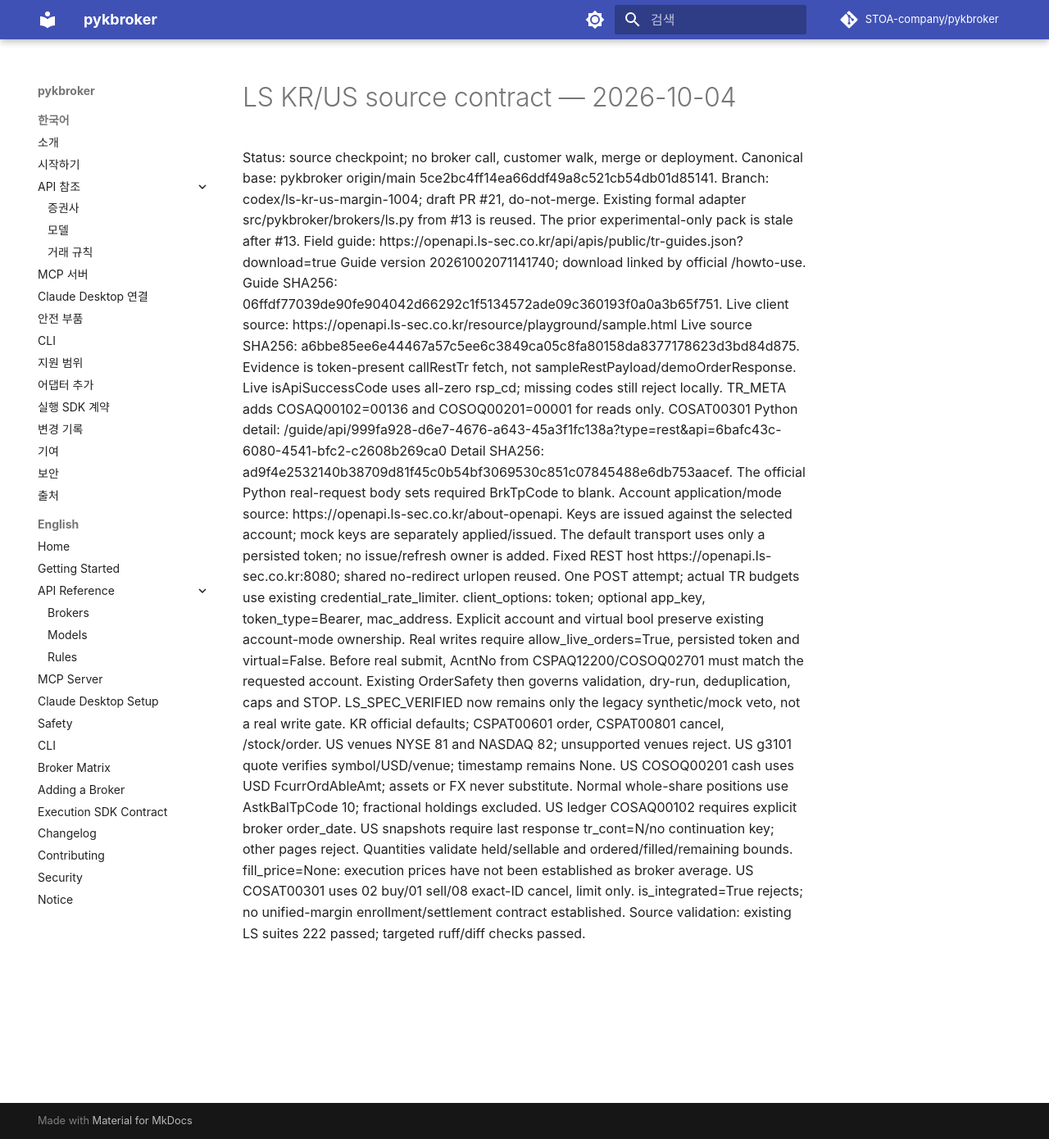
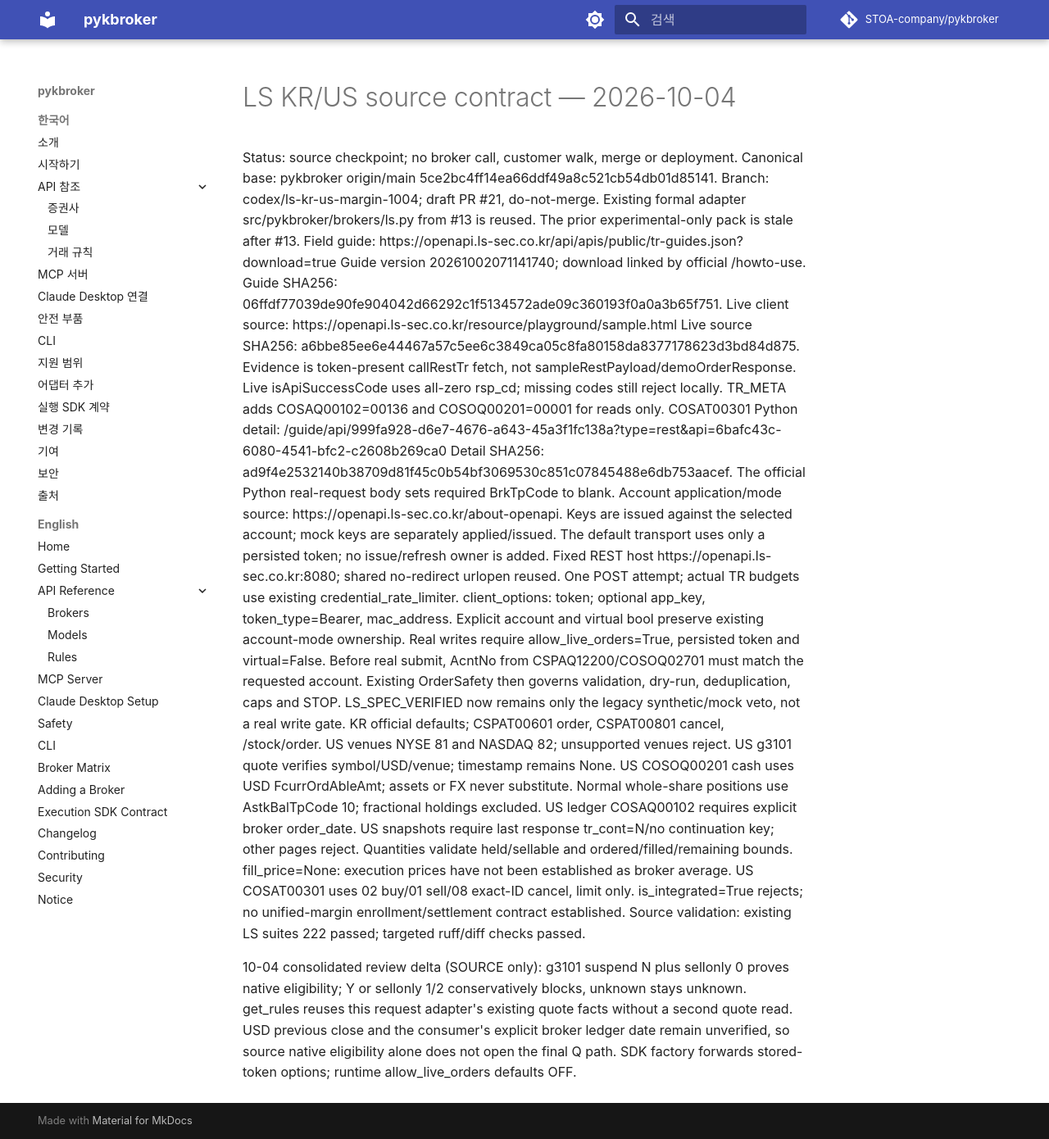
Before and after one commit to STOA-company/pykbroker, an MkDocs documentation site: the page built from docs/status/2026-10-04-pack-ls-us.md, in a window 1280 px wide and 1390 px high. Shown: the whole window at 82% size. Built offline with MkDocs 1.6.1 and Material for MkDocs 9.7.7, drawn with Linux system fonts in a browser that asks for light colours; comment, search, counter and statistics services are not loaded.

Commit message:
docs: record consolidated broker source proof and remaining contracts

```diff
--- a/docs/status/2026-10-04-pack-ls-us.md
+++ b/docs/status/2026-10-04-pack-ls-us.md
@@ -38,3 +38,5 @@ fill_price=None: execution prices have not been established as broker average.
 US COSAT00301 uses 02 buy/01 sell/08 exact-ID cancel, limit only.
 is_integrated=True rejects; no unified-margin enrollment/settlement contract established.
 Source validation: existing LS suites 222 passed; targeted ruff/diff checks passed.
+
+10-04 consolidated review delta (SOURCE only): g3101 suspend N plus sellonly 0 proves native eligibility; Y or sellonly 1/2 conservatively blocks, unknown stays unknown. get_rules reuses this request adapter's existing quote facts without a second quote read. USD previous close and the consumer's explicit broker ledger date remain unverified, so source native eligibility alone does not open the final Q path. SDK factory forwards stored-token options; runtime allow_live_orders defaults OFF.
```
Also changed, not shown: docs/status/2026-10-01-pack-nh.md (+2 -0 lines), docs/status/2026-10-04-pack-dbfi-cash-fills.md (+2 -0 lines), docs/status/2026-10-04-pack-kb.md (+2 -0 lines).
